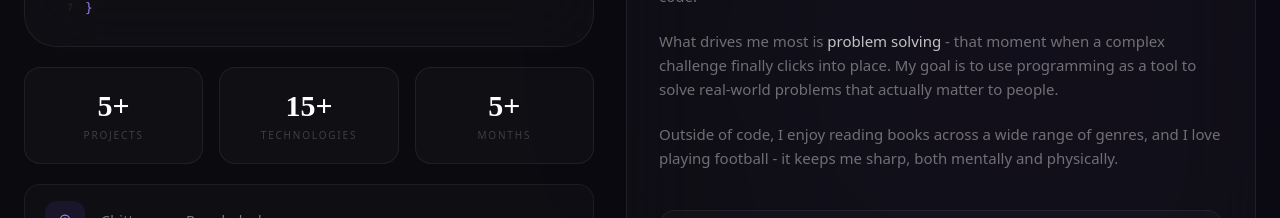
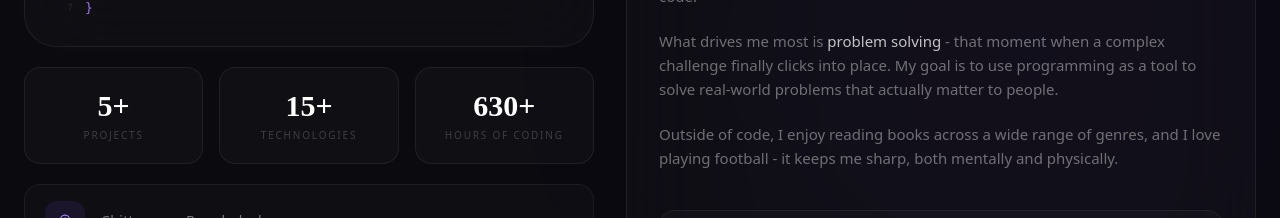
Before and after one commit to tawchifulislam/portfolio, a Next.js app: page / in a window 1280 px wide. Shown: the part 1300-1518 px from the top of the page. Built offline with nearby package versions, Linux system fonts and the light colour scheme.

Commit message:
Update coding experience metric

```diff
--- a/src/components/sections/About.jsx
+++ b/src/components/sections/About.jsx
@@ -11,7 +11,7 @@ import { scrollToSection } from '@/lib/utils';
 const stats = [
   { label: 'Projects', value: '5+' },
   { label: 'Technologies', value: '15+' },
-  { label: 'Months', value: '5+' },
+  { label: 'Hours of Coding', value: '630+' },
 ];
 
 const codeLines = [
```
